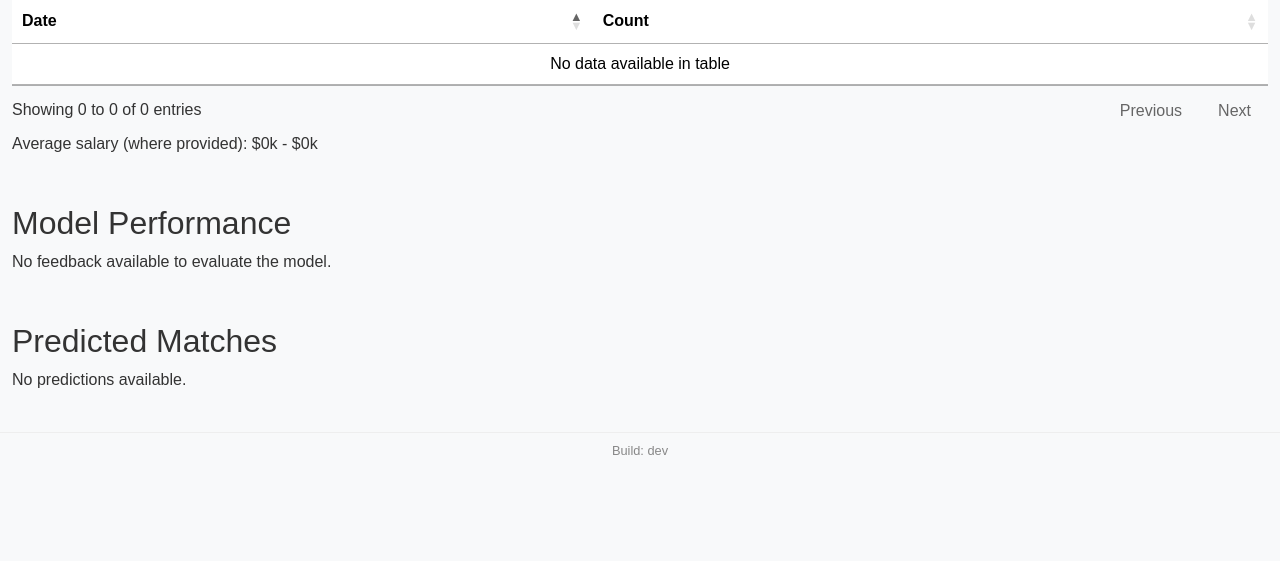
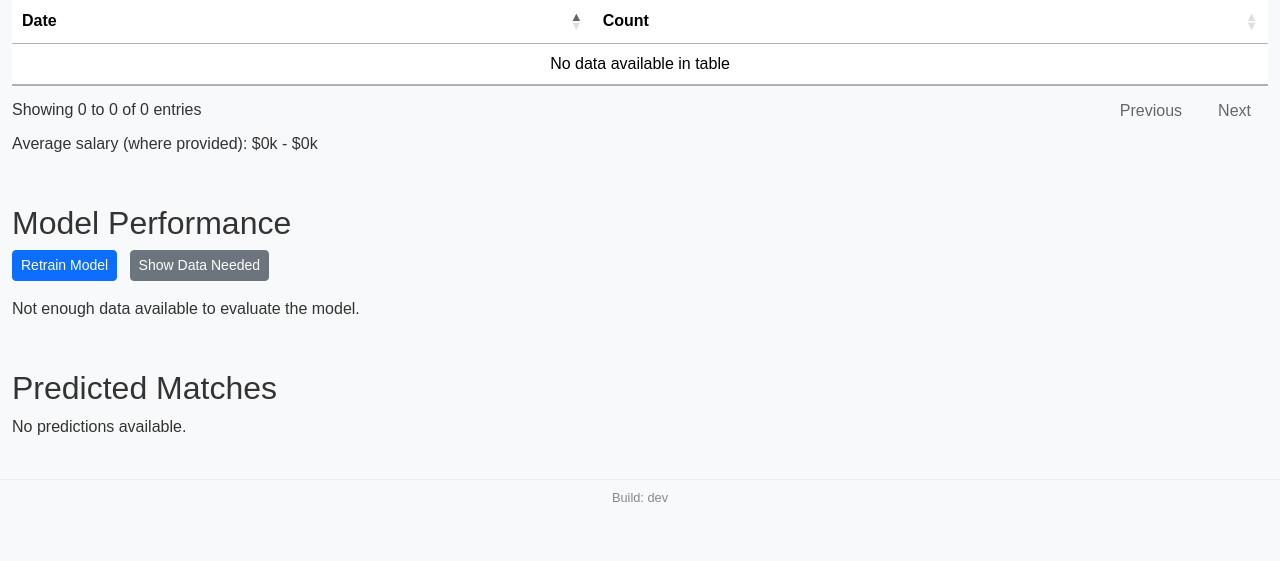
Before and after one commit to mullinmax/job-search, a FastAPI app: page /stats in a window 1280 px wide. Shown: the part 976-1537 px from the top of the page. Before the commit the page ends 1431 px from the top, so only its background shows below. Run offline with FastAPI, Linux system fonts and the light colour scheme; data that the repository does not hold is empty; some libraries are stand-ins or nearby versions.

Commit message:
Add training controls

```diff
--- a/app/config.py
+++ b/app/config.py
@@ -7,3 +7,4 @@ OLLAMA_EMBED_MODEL = os.environ.get("OLLAMA_EMBED_MODEL", _default_model)
 OLLAMA_REPHRASE_MODEL = os.environ.get("OLLAMA_REPHRASE_MODEL", _default_model)
 OLLAMA_ENABLED = bool(OLLAMA_BASE_URL)
 BUILD_NUMBER = os.environ.get("GITHUB_RUN_NUMBER") or os.environ.get("BUILD_NUMBER", "dev")
+MIN_FEEDBACK_FOR_TRAINING = int(os.environ.get("MIN_FEEDBACK_FOR_TRAINING", "200"))
--- a/app/main.py
+++ b/app/main.py
@@ -27,6 +27,7 @@ from .config import (
     DATABASE,
     OLLAMA_ENABLED,
     BUILD_NUMBER,
+    MIN_FEEDBACK_FOR_TRAINING,
 )
 from .db import (
     init_db,
@@ -346,9 +347,17 @@ def stats(request: Request):
             "stats": agg,
             "predictions": predictions,
             "model_stats": model_stats,
+            "min_feedback": MIN_FEEDBACK_FOR_TRAINING,
             "container_class": "container-fluid",
         },
     )
+
+
+@app.post("/train", response_class=HTMLResponse)
+def train(request: Request):
+    """Retrain the logistic regression model."""
+    train_model()
+    return RedirectResponse("/stats", status_code=303)
 
 
 
--- a/app/templates/stats.html
+++ b/app/templates/stats.html
@@ -75,6 +75,15 @@
 <p>Average salary (where provided): {{ format_salary(stats.avg_min_pay, stats.avg_max_pay, 'USD') }}</p>
 
 <h2 class="mt-5">Model Performance</h2>
+<div class="mb-3">
+  <form class="d-inline" method="post" action="/train">
+    <button class="btn btn-primary btn-sm" type="submit">Retrain Model</button>
+  </form>
+  <button class="btn btn-secondary btn-sm ms-2" type="button"
+          onclick="alert('Rated {{ stats.rated_roles }} of {{ min_feedback }} roles');">
+    Show Data Needed
+  </button>
+</div>
 {% if model_stats.total > 0 %}
 <ul>
   <li>Evaluated on {{ model_stats.total }} samples</li>
@@ -87,7 +96,7 @@
   <li>False Negatives: {{ model_stats.fn }}</li>
 </ul>
 {% else %}
-<p>No feedback available to evaluate the model.</p>
+<p>Not enough data available to evaluate the model.</p>
 {% endif %}
 
 <h2 class="mt-5">Predicted Matches</h2>
```
